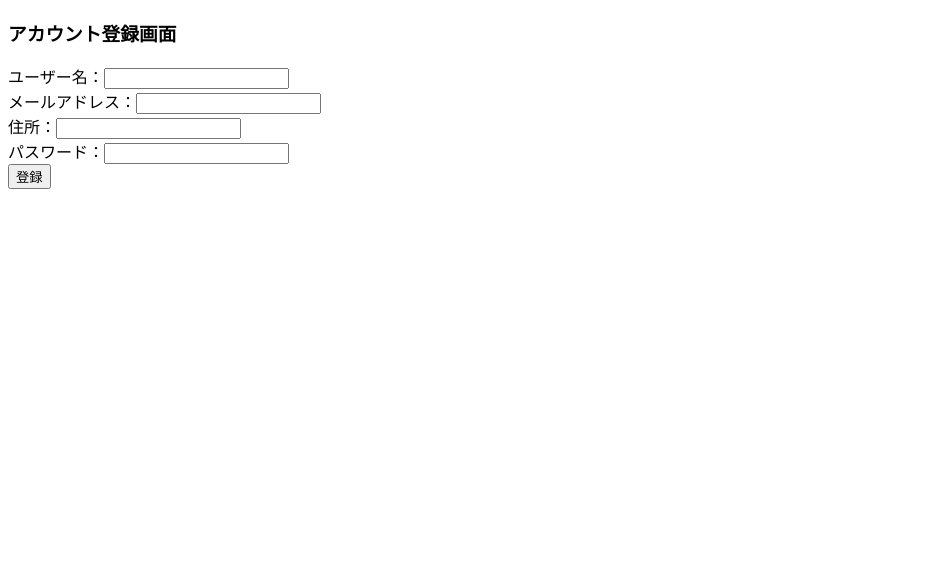
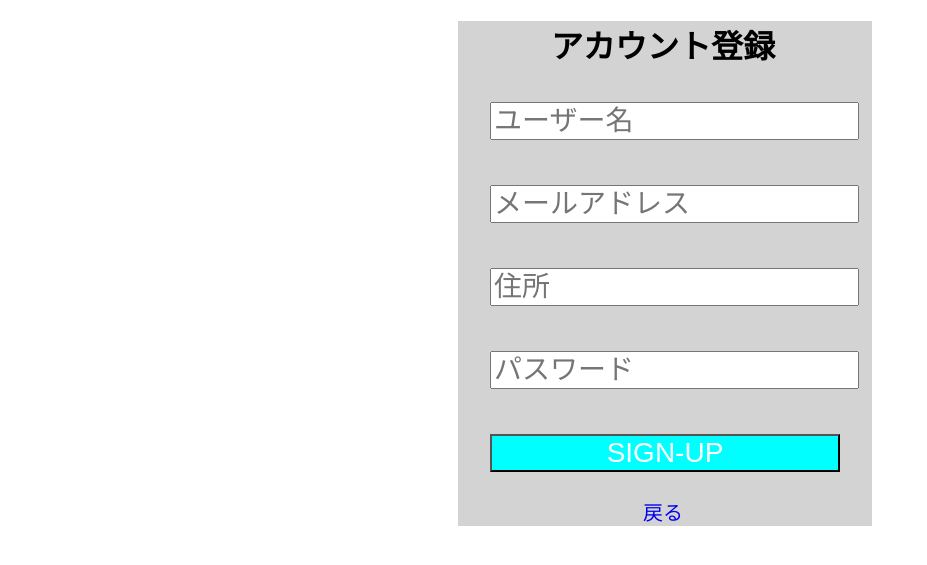
Before and after one commit to hatakeyama12/kadai_python, a Flask app: page /register in a window 1280 px wide. Shown: the top 565 px of the page, without its empty margins (0-927 px from the left). Run offline with Flask 3, Linux system fonts and the light colour scheme.

Commit message:
ユーザー登録機能にcssを適用

```diff
--- /dev/null
+++ b/kadai_python/static/css/register.css
@@ -0,0 +1,50 @@
+@charset "UTF-8";
+
+form {
+	margin-top: -40px;
+	margin-bottom: 25px;
+	margin-left: 32px;
+	font-size: 28px;
+}
+
+p {
+	margin-left:480px;
+}
+
+h1 {
+	margin-left: 93px;
+	margin-bottom: 30px;
+}
+
+input {
+	margin-top:45px;
+	font-size:28px;
+}
+
+input:last-child {
+	text-align: center;
+    color:white;
+    background:cyan;/*背景色*/
+}
+
+input.hoge {
+	width:350px;
+    color:white;
+    background:cyan;/*背景色*/
+}
+
+a {
+	font-size:20px;
+	margin-left:140px;
+}
+
+
+a:last-child{
+	margin-left: 185px;
+}
+
+.box3 {
+    background-color:lightgrey;
+    margin-left: 450px;
+    margin-right:400px;
+}
--- a/kadai_python/templates/register.html
+++ b/kadai_python/templates/register.html
@@ -3,18 +3,24 @@
 <head>
     <meta charset="UTF-8">
     <meta name="viewport" content="width=device-width, initial-scale=1.0">
+    <link rel="icon" href="{{url_for('static', filename='favicon/favicon.ico')}}">
+    <link rel="stylesheet" href="{{url_for('static', filename='/css/register.css')}}">
     <title>アカウント登録</title>
 </head>
 <body>
-    <h3>アカウント登録画面</h3>
+    <div class="box3">
+    <h1>アカウント登録</h1>
     {% if error != null %}
         <p style="color: red;">{{ error }}</p>
     {% endif %}
     <form action="{{url_for('register_exe')}}" method="post">
-        ユーザー名：<input type="text" name="user_name"><br>
-        メールアドレス：<input type="text" name="email"><br>
-        住所：<input type="text" name="address"><br>
-        パスワード：<input type="password" name="password"><br>
-        <button type="submit">登録</button>
+        <input type="text" name="user_name" placeholder="ユーザー名"><br>
+        <input type="text" name="email" placeholder="メールアドレス"><br>
+        <input type="text" name="address" placeholder="住所"><br>
+        <input type="password" name="password" placeholder="パスワード"><br>
+        <input type="submit" value="SIGN-UP" class="hoge"></input>
+    </form>
+    <a href="{{url_for('top')}}" style="text-decoration:none;">戻る</a>
+    </div>
 </body>
 </html>
```
Also changed, not shown: kadai_python/static/css/register_success.css (added, +9 -0 lines), kadai_python/templates/register_success.html (added, +14 -0 lines).
